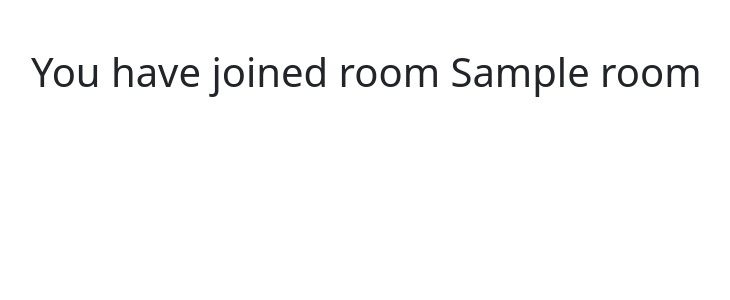
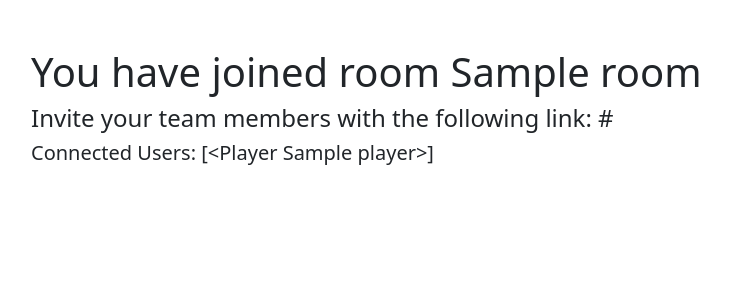
Before and after one commit to zraza-riis/planning-poker, a Flask app: page /room/1 in a window 1280 px wide. Shown: the part 90-390 px from the top of the page, without its empty margins (51-781 px from the left). Run offline with Flask 3, Linux system fonts and the light colour scheme; tables that the repository leaves empty hold one stand-in row (values such as "Sample post"); some libraries are stand-ins or nearby versions.

Commit message:
players can share a room

```diff
--- a/app/main/routes.py
+++ b/app/main/routes.py
@@ -4,7 +4,7 @@
 
 from app import db
 from app.main import bp
-from app.models import Room
+from app.models import Room, Player
 
 @bp.route('/')
 def index():
@@ -20,11 +20,13 @@
         room_uuid = str(uuid.uuid4())
         room_name = request.form.get('room_name')
         room_description = request.form.get('room_description')
+        join_link = url_for('main.join_room', room_uuid=room_uuid, _external=True)
 
-        room = Room(name=room_name, description=room_description, uuid=room_uuid)
+        room = Room(name=room_name, description=room_description, uuid=room_uuid, join_link=join_link)
         db.session.add(room)
         db.session.commit()
-        return redirect(url_for('main.join_room', room_uuid=room_uuid))
+
+        return redirect(join_link)
     return render_template('create_room.html')
 
 @bp.route('/join/<room_uuid>', methods=['GET', 'POST'])
@@ -32,6 +34,11 @@
     room = Room.query.filter_by(uuid=room_uuid).first_or_404()
     if request.method == 'POST':
         display_name = request.form.get('display_name')
+
+        player = Player(name=display_name, room=room)
+        db.session.add(player)
+        db.session.commit()
+
         return redirect(url_for('main.room_page', room_uuid=room_uuid))
     return render_template("join_room.html", room=room)
 
--- a/app/models/room.py
+++ b/app/models/room.py
@@ -6,6 +6,7 @@
     name = db.Column(db.String(50), nullable=False)
     description = db.Column(db.String(200), nullable=True)
     uuid = db.Column(db.String(36), unique=True, nullable=False)
+    join_link = db.Column(db.String(120), unique=True, nullable=False)
     created_at = db.Column(db.DateTime, default=datetime.utcnow)
 
     def __repr__(self):
--- a/app/templates/room.html
+++ b/app/templates/room.html
@@ -3,5 +3,7 @@
 {% block content %}
 <div class="container mt-5">
     <h1>You have joined room {{ room.name }}</h1>
+    <h4>Invite your team members with the following link: {{ room.join_link }}</h4>
+    <h5>Connected Users: {{ room.players }}</h5>
 </div>
 {% endblock %}
```
